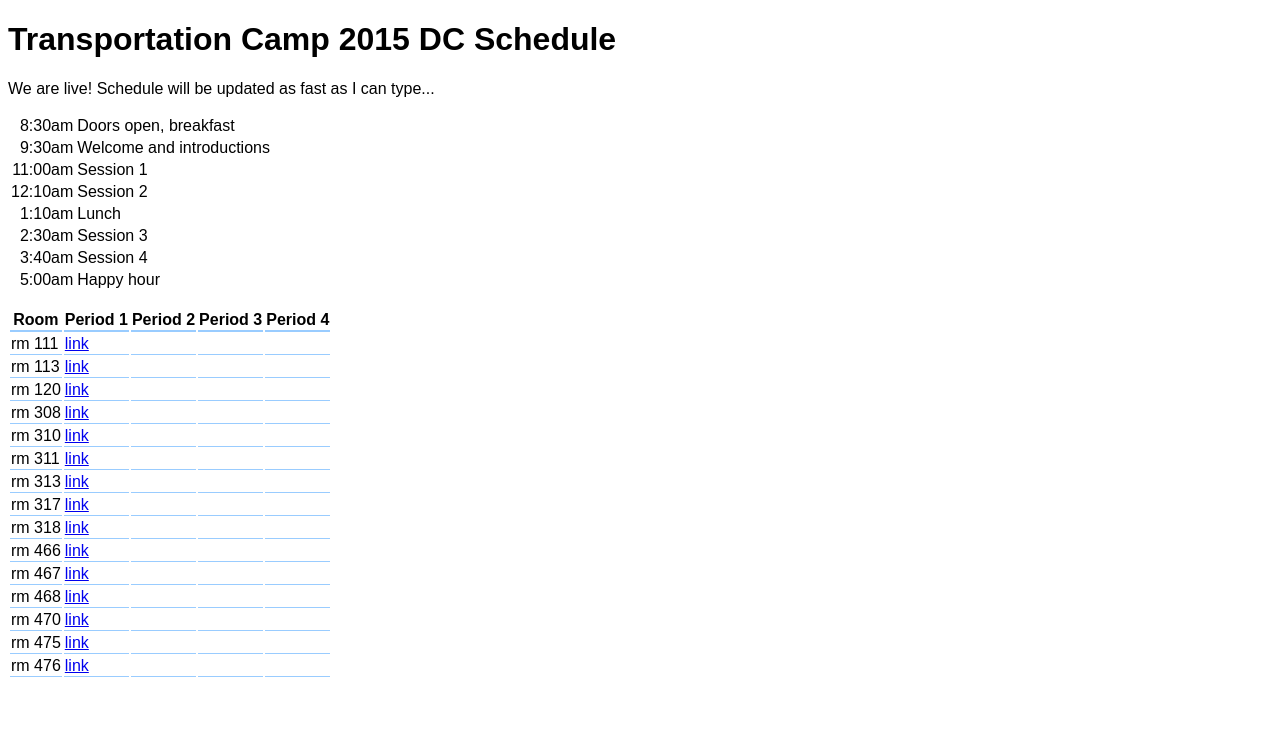
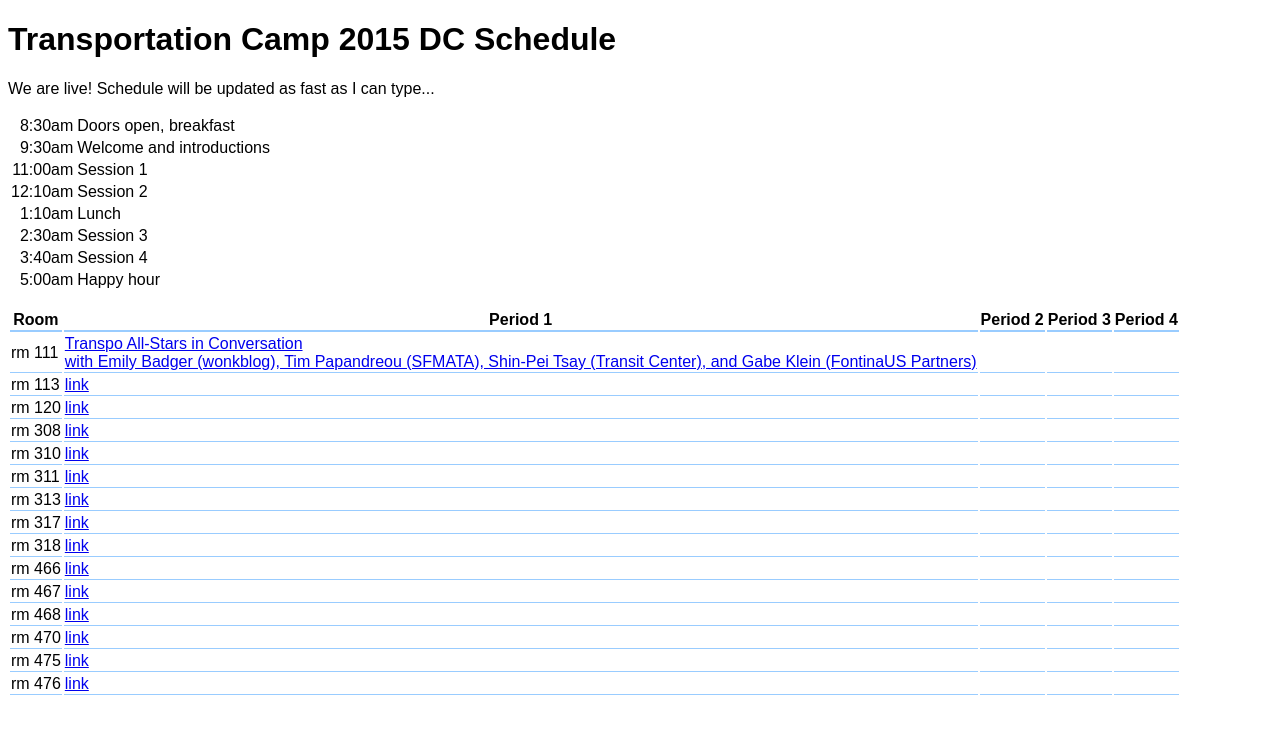
Before and after one commit to transpocamp/transportationcamp.org, a Jekyll site: the page events/dc-2015/schedule.html, which Jekyll copies as it is, in a window 1280 px wide. Shown: the top 734 px of the page. Built offline with Jekyll 4.4.1, drawn with Linux system fonts in a browser that asks for light colours; Markdown is read by kramdown in place of the engine named in the settings.

Commit message:
Update schedule.html

```diff
--- a/events/dc-2015/schedule.html
+++ b/events/dc-2015/schedule.html
@@ -34,7 +34,9 @@
 <p>
 <table class=wall >
 <tr><th>Room</th><th>Period 1</th><th>Period 2</th><th>Period 3</th><th>Period 4</th></tr>
-<tr><td>rm 111</td><td><a href="https://tcamp2015dc.hackpad.com/fmq9egGYo24">link</a></td><td></td><td></td><td></td></tr>
+<tr><td>rm 111</td><td><a href="https://tcamp2015dc.hackpad.com/fmq9egGYo24">Transpo All-Stars in Conversation<br>
+  with Emily Badger (wonkblog), Tim Papandreou (SFMATA), Shin-Pei Tsay (Transit Center), and Gabe Klein (FontinaUS Partners)
+</a></td><td></td><td></td><td></td></tr>
 <tr><td>rm 113</td><td><a href="https://tcamp2015dc.hackpad.com/TvBFPsUCY95">link</a></td><td></td><td></td><td></td></tr>
 <tr><td>rm 120</td><td><a href="https://tcamp2015dc.hackpad.com/09F7ZOfiVgZ">link</a></td><td></td><td></td><td></td></tr>
 <tr><td>rm 308</td><td><a href="https://tcamp2015dc.hackpad.com/m0JGpiproJu">link</a></td><td></td><td></td><td></td></tr>
```
